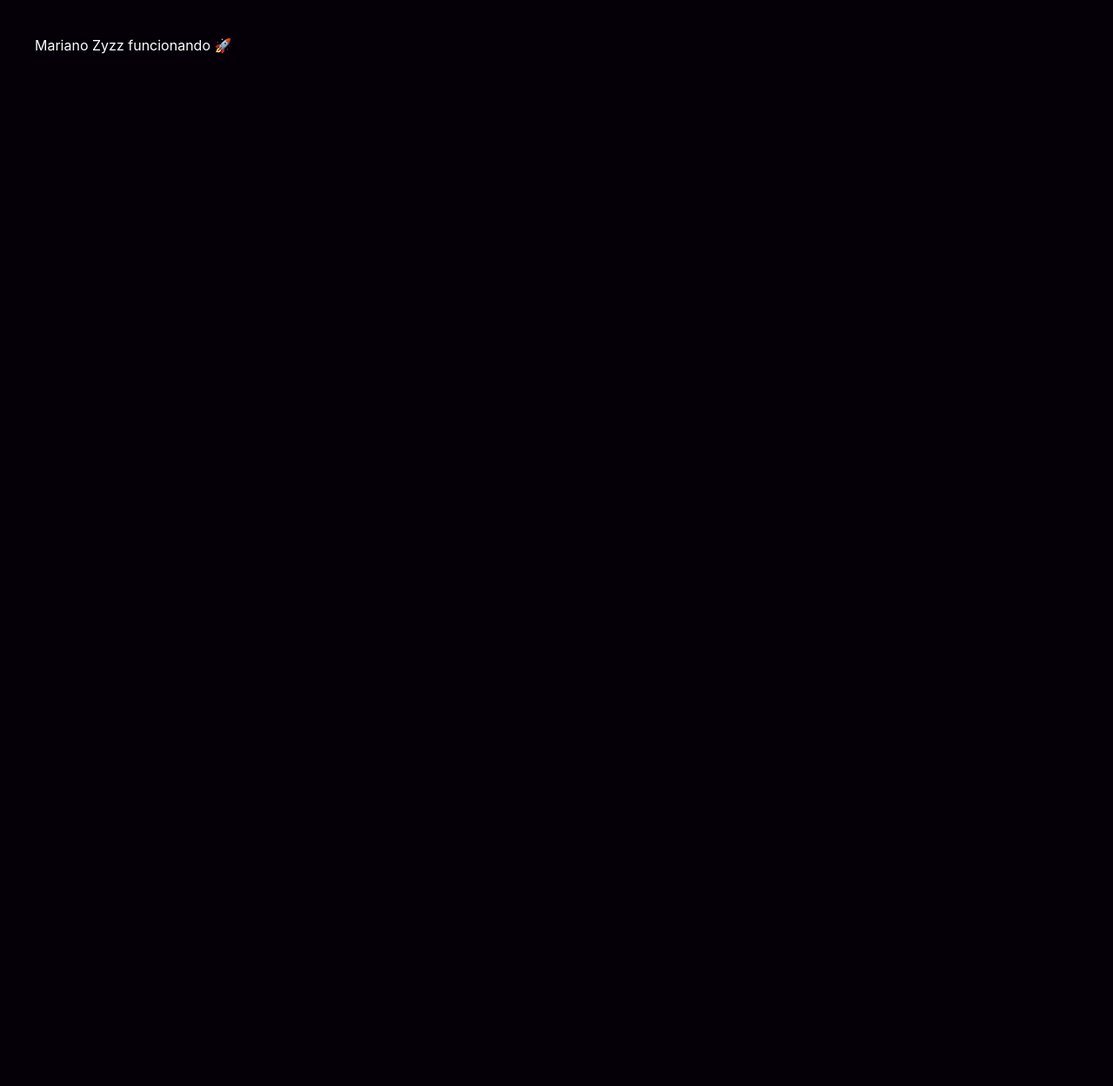
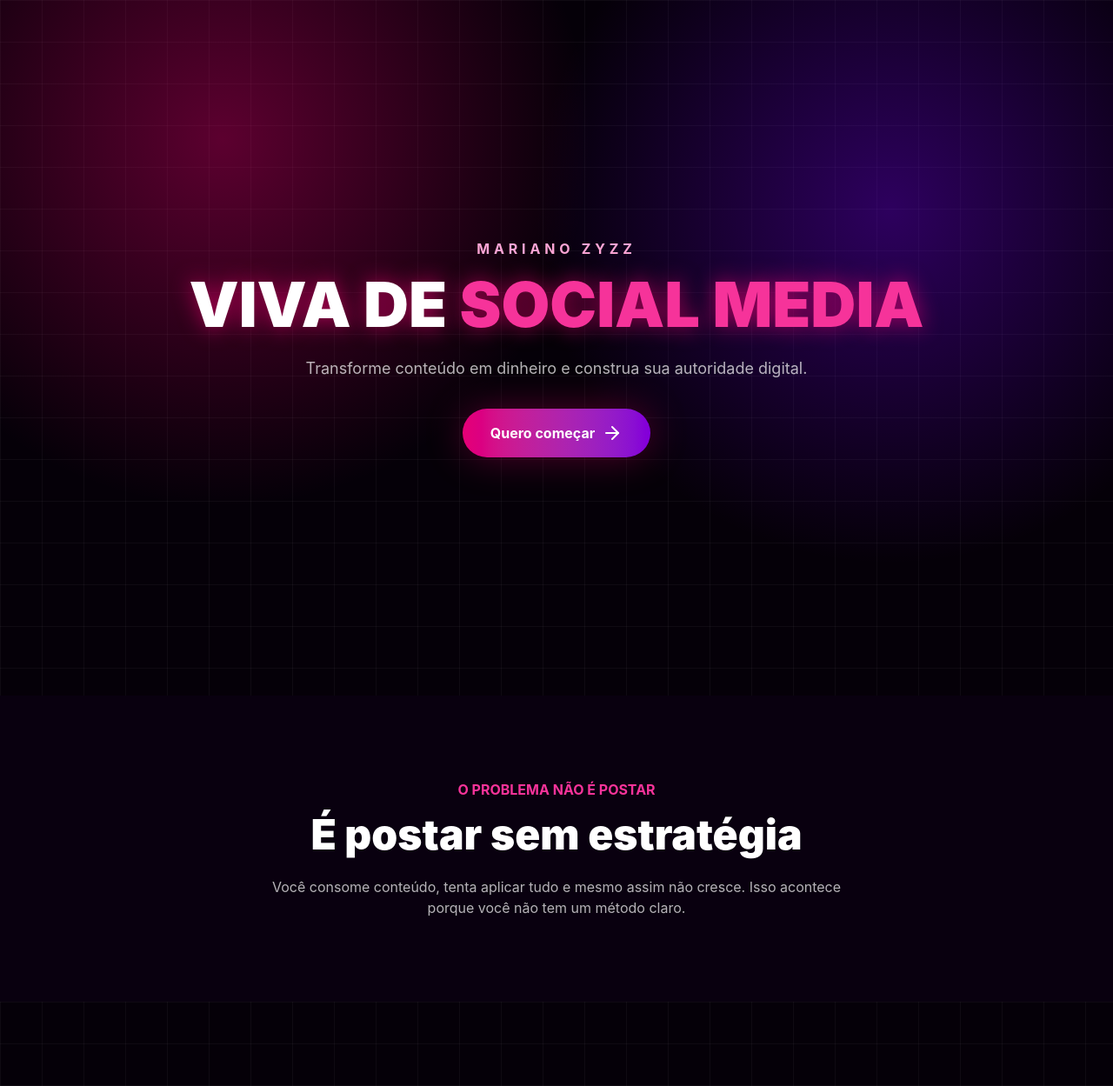
Before and after one commit to marianozyzz/zorygym, a React (Vite) app: page / in a window 1280 px wide. Shown: the top 1249 px of the page at 87% size. Before the commit the page ends 800 px from the top, so only its background shows below. Built offline with nearby package versions, Linux system fonts and the light colour scheme.

Commit message:
Update App.jsx

```diff
--- a/src/App.jsx
+++ b/src/App.jsx
@@ -1,7 +1,15 @@
+import HeroSection from "./sections/HeroSection"
+import ProblemSection from "./sections/ProblemSection"
+import ContentSection from "./sections/ContentSection"
+import OfferSection from "./sections/OfferSection"
+
 export default function App() {
   return (
-    <div style={{ background: "#050008", color: "white", minHeight: "100vh", padding: "40px" }}>
-      <h1>Mariano Zyzz funcionando 🚀</h1>
-    </div>
+    <main>
+      <HeroSection />
+      <ProblemSection />
+      <ContentSection />
+      <OfferSection />
+    </main>
   )
 }
```
